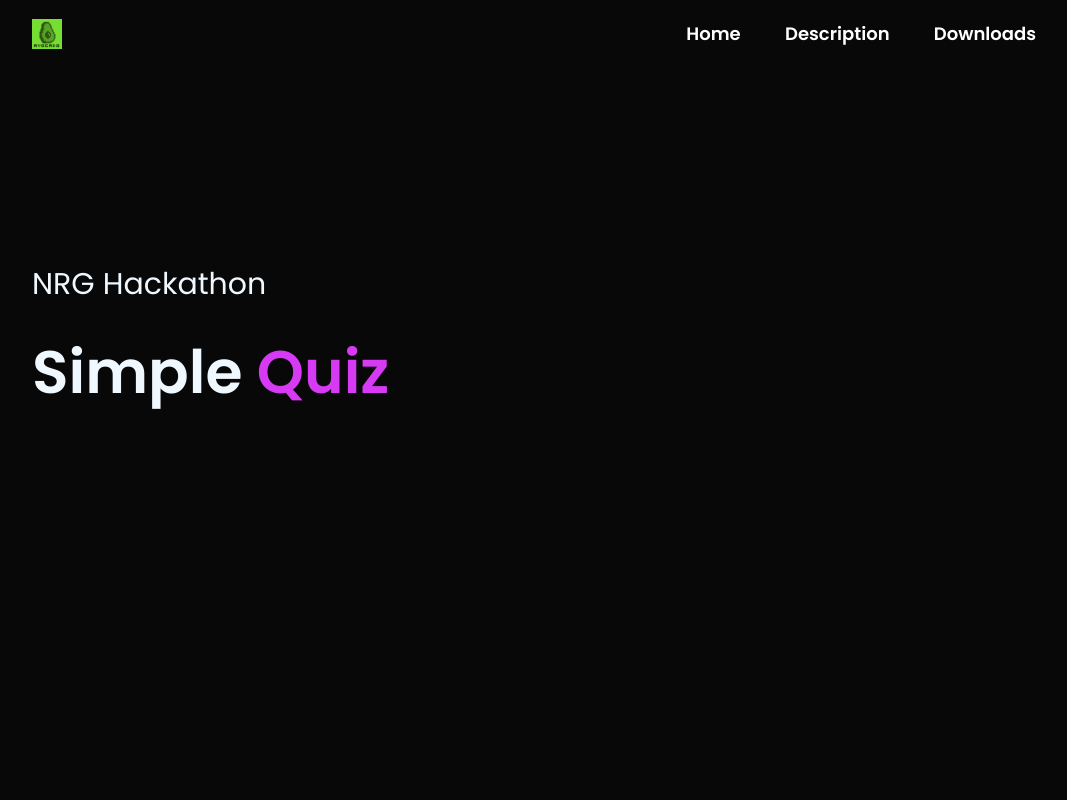
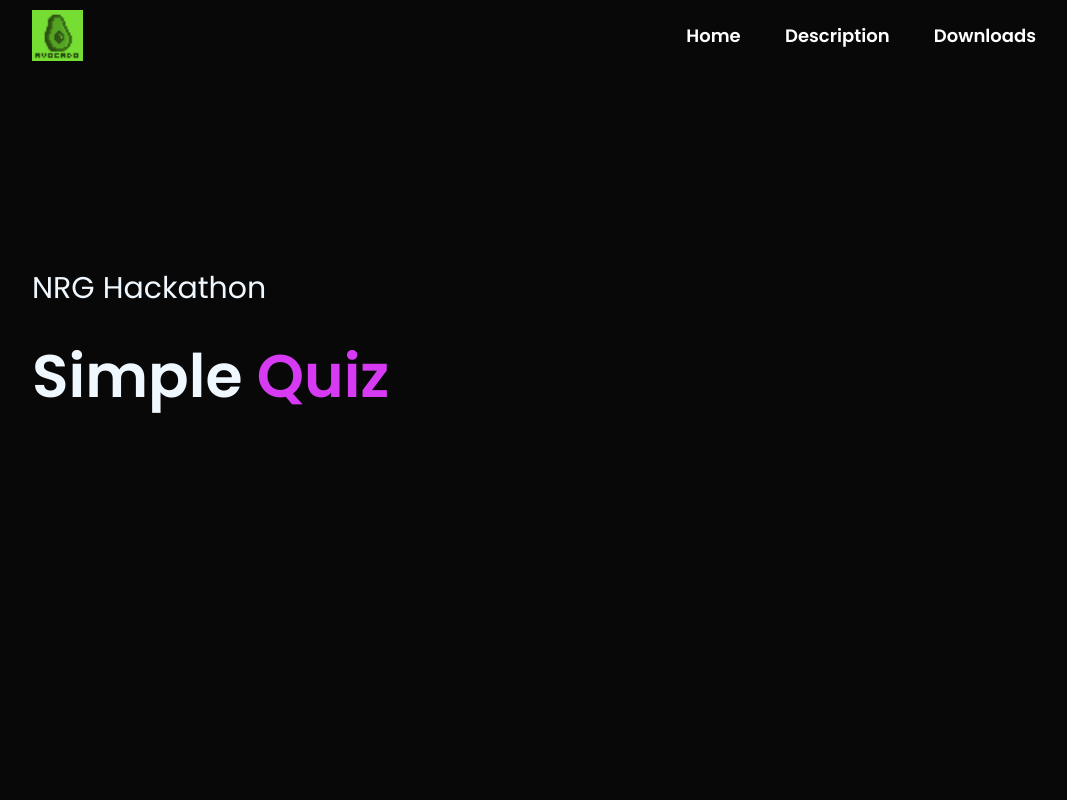
Before and after one commit to gbehsuw/nrgQuiz, a plain HTML site: page index.html in a window 1280 px wide. Shown: the top 800 px of the page, without its empty margins (96-1163 px from the left). Drawn offline with Linux system fonts and the light colour scheme.

Commit message:
Update nrgHacks.css

```diff
--- a/nrgHacks.css
+++ b/nrgHacks.css
@@ -24,8 +24,8 @@ body {
 }
 
 .logo {
-    width: 30px;
-    height: 30px;
+    width: 5%;
+    height: 5%;
 }
 
 .container {
```
